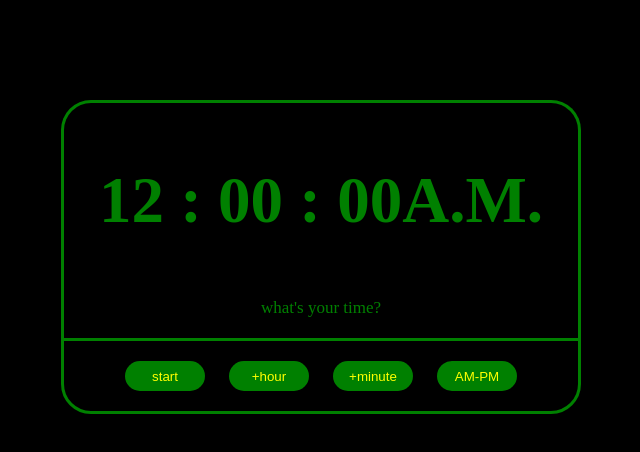
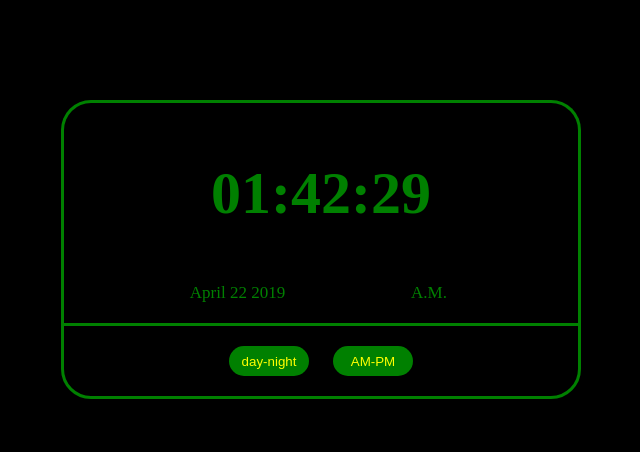
Before and after one commit to imhojang/projects, a plain HTML site: page digital clock/clock.html in a window 1280 px wide. Both pictures are taken after a click on the button "AM-PM". Shown: the whole page, without its empty margins (319-959 px from the left). Drawn offline with Linux system fonts and the light colour scheme.

Commit message:
Add files via upload

```diff
--- a/digital clock/clock.html
+++ b/digital clock/clock.html
@@ -9,19 +9,17 @@
   <body>
     <div id="frame">
 
-      <div id="myclock"></div>
+      <div id="myclock"></div> <div id= "AMPM"></div>
 
-      <div id="msg">what's your time? <br> &nbsp;</div>
+      <div id="mydate"></div>
 
       <div class="buttons">
-        <button id="start" type="button" name="button">start</button>
-        <button id="hhUp" type="button" name="button">+hour</button>
-        <button id="mmUp" type="button" name="button">+minute</button>
-        <button id="AM-PM" type="button" name="button">AM-PM</button>
+        <button id="DNbtn" type="button" name="button">day-night</button>
+        <button id="AMPMbtn" type="button" name="button">AM-PM</button>
       </div>
 
   </div>
 
-  <script src="script.js" type="text/javascript"></script>
+  <script src="script2.js" type="text/javascript"></script>
   </body>
 </html>
--- /dev/null
+++ b/digital clock/script2.js
@@ -0,0 +1,78 @@
+var months = ["January","Febuary","March","April","May","June","July","August","September","October","November","December"]
+var ampmMode = false;
+var bli = true;
+var day = true;
+
+document.getElementById('AMPMbtn').addEventListener("click",ampmbtn);
+document.getElementById('DNbtn').addEventListener("click",dayOrNight);
+
+function currTime() {
+  var today = new Date();
+  var date = months[today.getMonth()] + " " + today.getDate() + " " + today.getFullYear() ;
+  var hh = today.getHours();
+  var mm = today.getMinutes();
+  var ss = today.getSeconds();
+  var ampm = hh>11 && today.getHours()<24 ? "P.M." : "A.M.";
+
+  if(ampmMode==true){
+    document.getElementById("AMPM").innerHTML = ampm;
+    if(hh>12){
+    hh = hh-12;
+    }
+  }
+  else if (ampmMode == false) {
+    document.getElementById("AMPM").innerHTML = "&nbsp;&nbsp;&nbsp;&nbsp;&nbsp;&nbsp;";
+    hh = today.getHours();
+  }
+
+  var time = zeroPad(hh) + ":" + zeroPad(mm) + ":" + zeroPad(ss);
+
+  document.getElementById('myclock').innerHTML = time;
+  document.getElementById('mydate').innerHTML = date + "</br>" + "&nbsp;";
+
+}
+
+function zeroPad(unit) {
+  if(unit.toString().length <2) {
+    return "0"+unit;
+  }
+  else {
+    return unit;
+  }
+}
+
+function blink() {
+  if(bli==true) {
+    document.getElementById('mydate').style.color = "green";
+    document.getElementById('AMPM').style.color = "green";
+    bli = false;
+  }
+  else {
+    document.getElementById('AMPM').style.color = "#153d05";
+    document.getElementById('mydate').style.color = "#153d05";
+    bli = true;
+  }
+}
+
+function ampmbtn () {
+  if(ampmMode == false) {
+    ampmMode = true;
+  }
+  else if (ampmMode ==true) {
+    ampmMode = false;
+  }
+}
+
+function dayOrNight () {
+  if (day == true) {
+    document.body.style.backgroundColor = "white";
+    day = false;
+  }
+  else if (day == false) {
+    document.body.style.backgroundColor = "black";
+    day = true;
+  }
+}
+
+setInterval(blink,1000);
+setInterval(currTime, 100);
--- a/digital clock/style.css
+++ b/digital clock/style.css
@@ -2,7 +2,7 @@
 #myclock {
   margin-top: 100px;
   margin-bottom: 0px;
-  font-size: 65px;
+  font-size: 60px;
   font-weight: 600;
   display: flex;
   height: 3em;
@@ -14,7 +14,16 @@
   border-radius: 30px 30px 0 0;
 }
 
-#msg {
+#AMPM {
+  color: green;
+  font-size: 17px;
+  text-align: center;
+  float: right;
+  margin-right: 140px;
+  width: 30px;
+}
+
+#mydate {
   color: green;
   font-size: 17px;
   border: 3px green solid;
```
